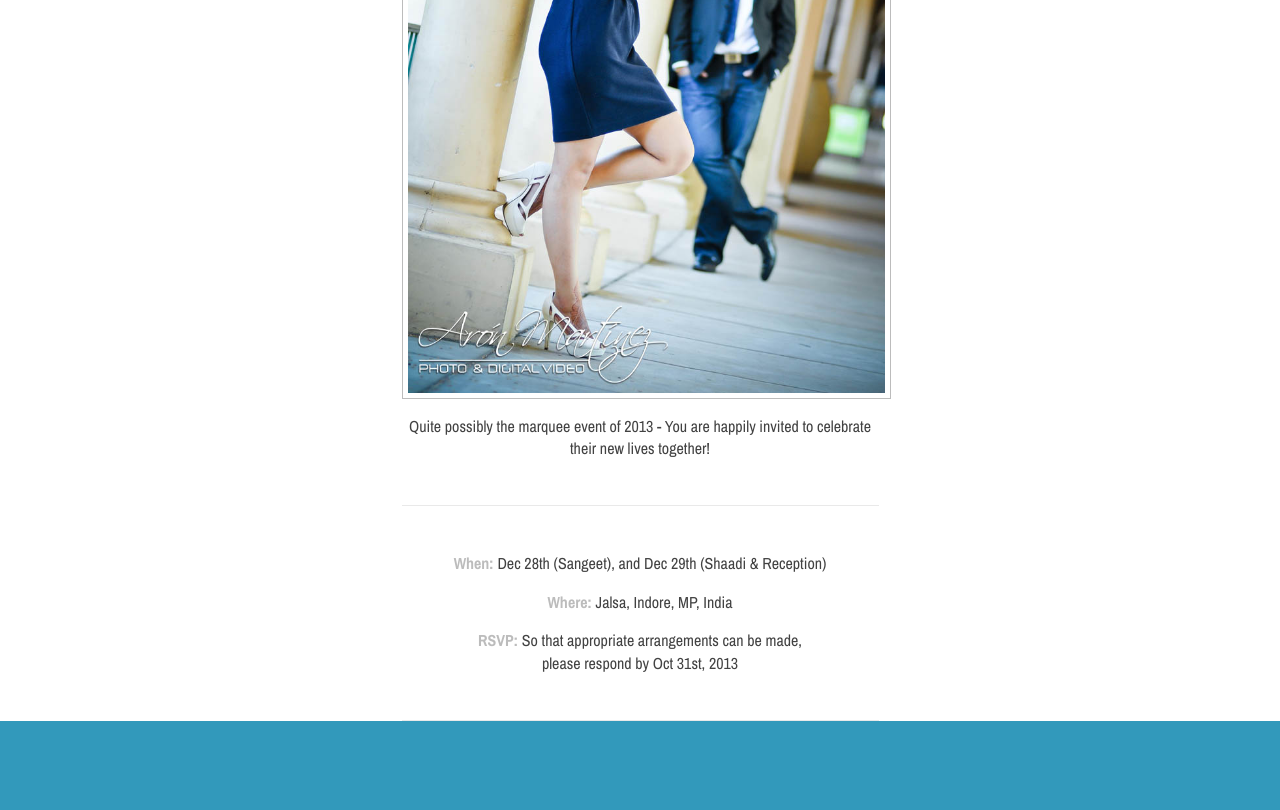
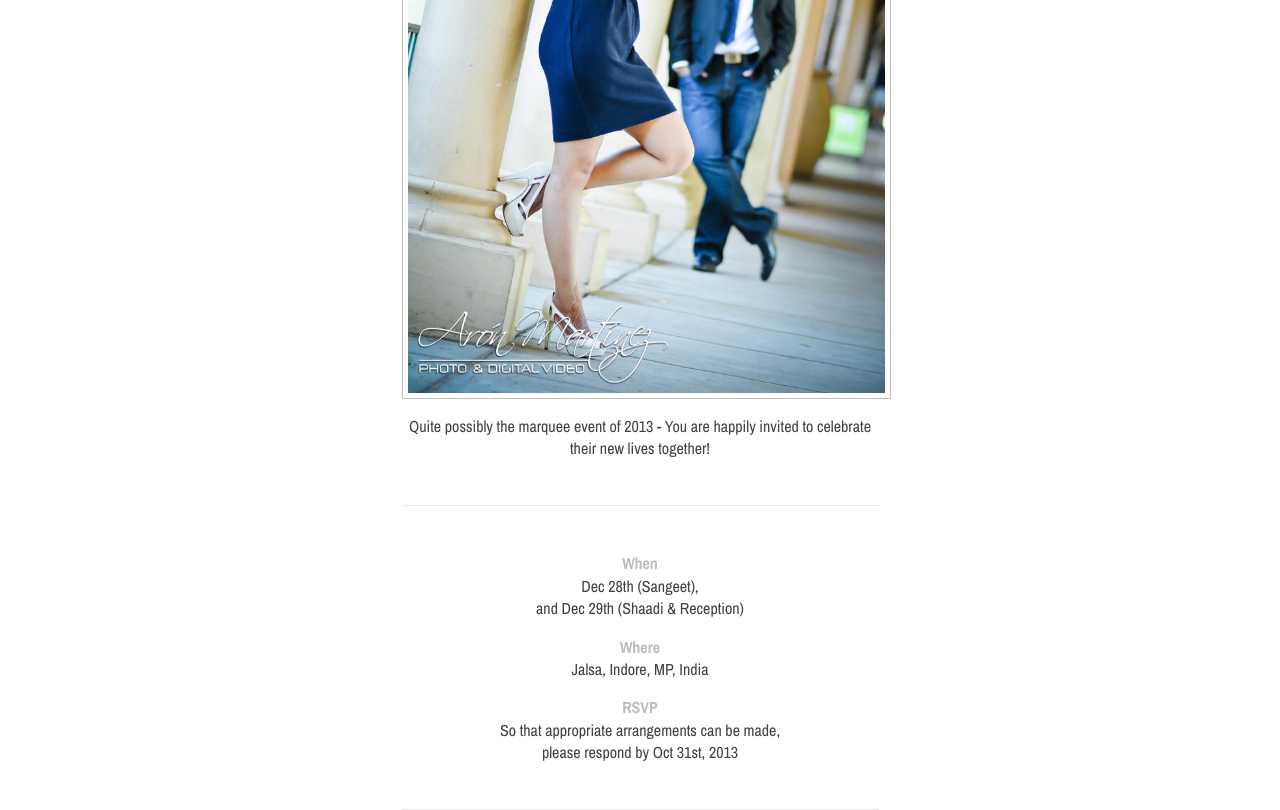
Before and after one commit to sumeetjain/arpanandmudita.com, a plain HTML site: page index.html in a window 1280 px wide. Shown: the part 3078-3888 px from the top of the page. Before the commit the page ends 3799 px from the top, so only its background shows below. Drawn offline with nearby package versions, Linux system fonts and the light colour scheme; a web font is replaced by a local one.

Commit message:
Text breaks

```diff
--- a/css/main.css
+++ b/css/main.css
@@ -154,6 +154,7 @@ img{
 
 #details strong{
   color: #BCBCBC;
+  display: block;
 }
 
 
--- a/index.html
+++ b/index.html
@@ -57,9 +57,9 @@
         </div>
 
         <div class="section" id="details">
-          <p><strong>When:</strong> Dec 28th (Sangeet), and Dec 29th (Shaadi & Reception)</p>
-          <p><strong>Where:</strong> Jalsa, Indore, MP, India</p>
-          <p><strong>RSVP:</strong> So that appropriate arrangements can be made, <br/>please respond by Oct 31st, 2013</p>
+          <p><strong>When</strong> Dec 28th (Sangeet), <br />and Dec 29th (Shaadi & Reception)</p>
+          <p><strong>Where</strong> Jalsa, Indore, MP, India</p>
+          <p><strong>RSVP</strong> So that appropriate arrangements can be made, <br/>please respond by Oct 31st, 2013</p>
         </div>
       </div>
     </div> <!-- #main -->
```
